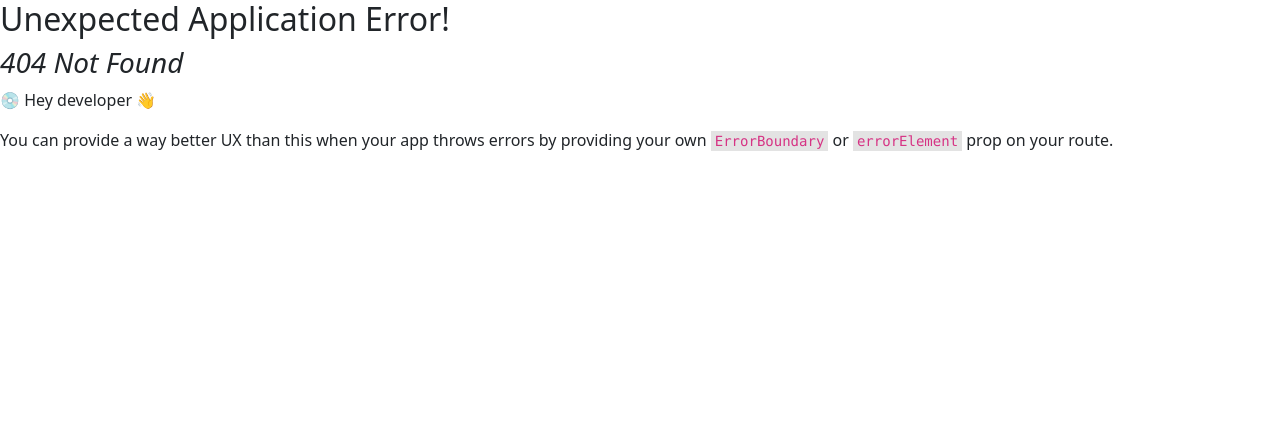
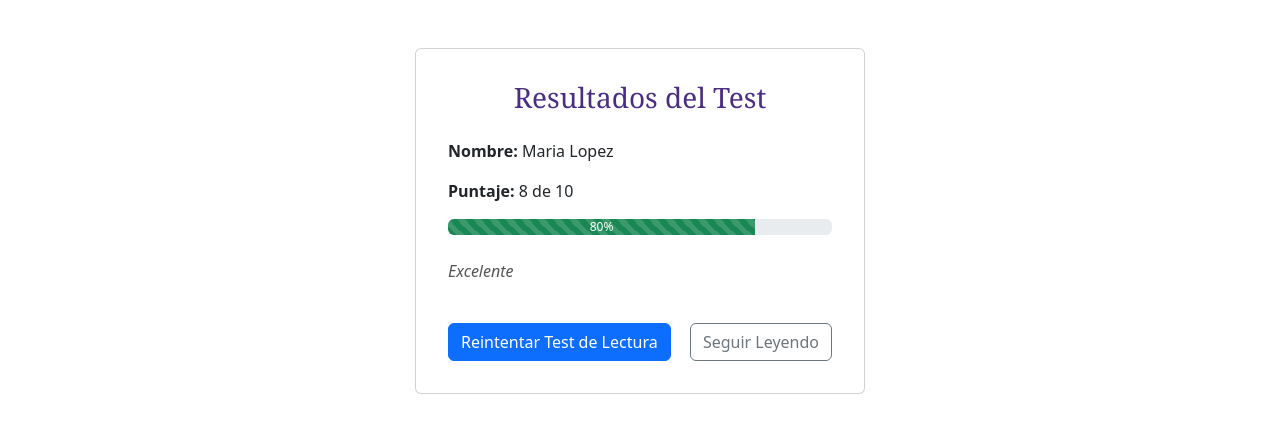
Before and after one commit to MarcoRomo17/TutorInteligenteDeLectura, a React (Create React App) app in the folder app/: page /Results in a window 1280 px wide. Before the commit this address had no page. Shown: the top 432 px of the page. Built offline with nearby package versions, Linux system fonts and the light colour scheme.

Commit message:
Vista para ver resultados con datos HARDCODEADOS

```diff
--- /dev/null
+++ b/app/src/Results.js
@@ -0,0 +1,46 @@
+import { Container, Card, ProgressBar, Button } from "react-bootstrap";
+
+export const Results = () => {
+  const userName = "Maria Lopez";
+  const score = 8;
+  const totalQuestions = 10;
+  const percentage = (score / totalQuestions) * 100;
+  const successMessage =
+    percentage >= 80
+      ? "Excelente"
+      : percentage >= 50
+      ? "Buen trabajo"
+      : "Date de baja";
+
+  return (
+    <Container className="d-flex justify-content-center my-5">
+      <Card style={{ maxWidth: "450px", width: "100%", padding: "2rem" }}>
+        <h3 className="text-center mb-4" style={{ fontFamily: "Georgia, serif", color: "#4b2e83" }}>
+          Resultados del Test
+        </h3>
+        <p>
+          <strong>Nombre:</strong> {userName}
+        </p>
+        <p>
+          <strong>Puntaje:</strong> {score} de {totalQuestions}
+        </p>
+
+        <ProgressBar
+          now={percentage}
+          label={`${percentage.toFixed(0)}%`}
+          variant={percentage >= 80 ? "success" : percentage >= 50 ? "warning" : "danger"}
+          className="mb-4"
+          animated
+          striped
+        />
+
+        <p style={{ fontStyle: "italic", color: "#555" }}>{successMessage}</p>
+
+        <div className="d-flex justify-content-between mt-4">
+          <Button variant="primary">Reintentar Test de Lectura</Button>
+          <Button variant="outline-secondary">Seguir Leyendo</Button>
+        </div>
+      </Card>
+    </Container>
+  );
+};
--- a/app/src/index.js
+++ b/app/src/index.js
@@ -16,6 +16,7 @@ import { CreateUser } from "./CreateUser";
 import { CreateProfessor } from "./CreateProfessor";
 import { CreateText } from "./registerText";
 import { Catalogue } from "./TextCatalogue";
+import { Results } from "./Results";
 
 const router = createBrowserRouter([
   {
@@ -50,6 +51,10 @@ const router = createBrowserRouter([
     path:"/Catalogue",
     element:<Catalogue/>
   },
+  {
+    path:"/Results",
+    element:<Results/>
+  }
 
 ]);
 
```
